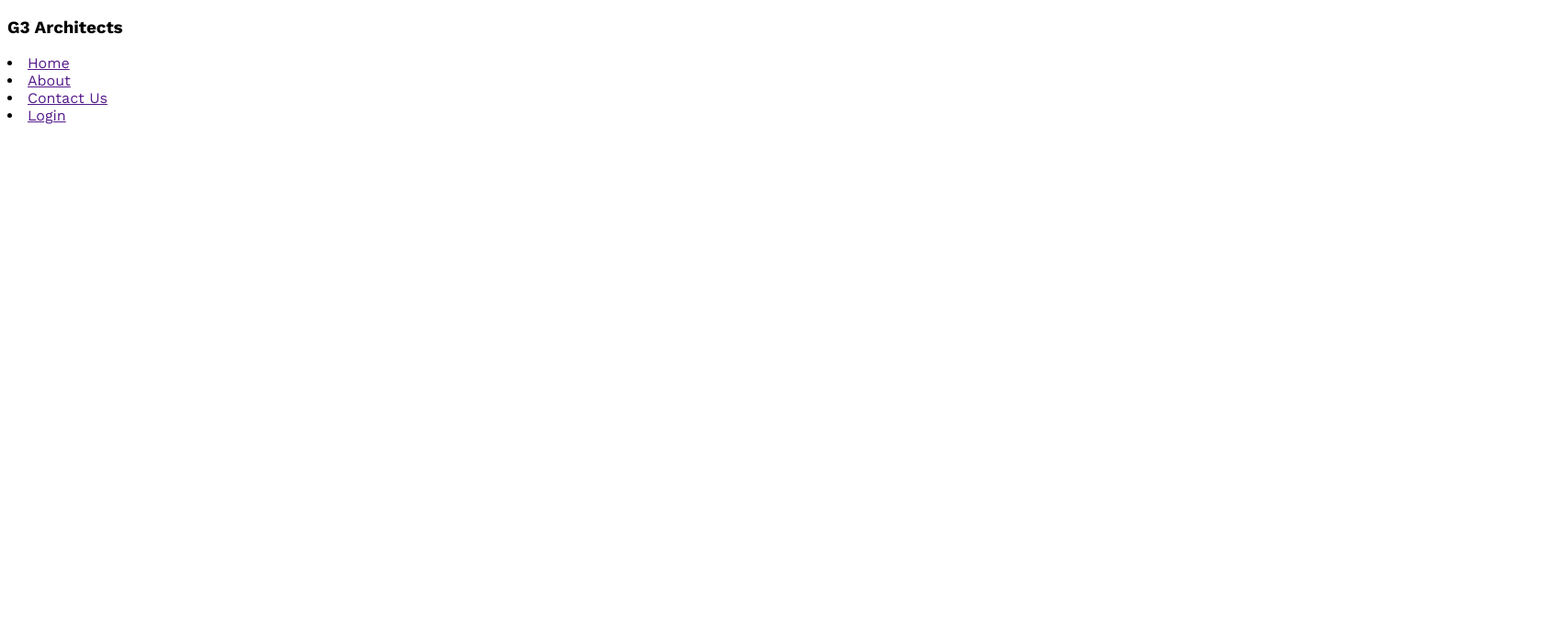
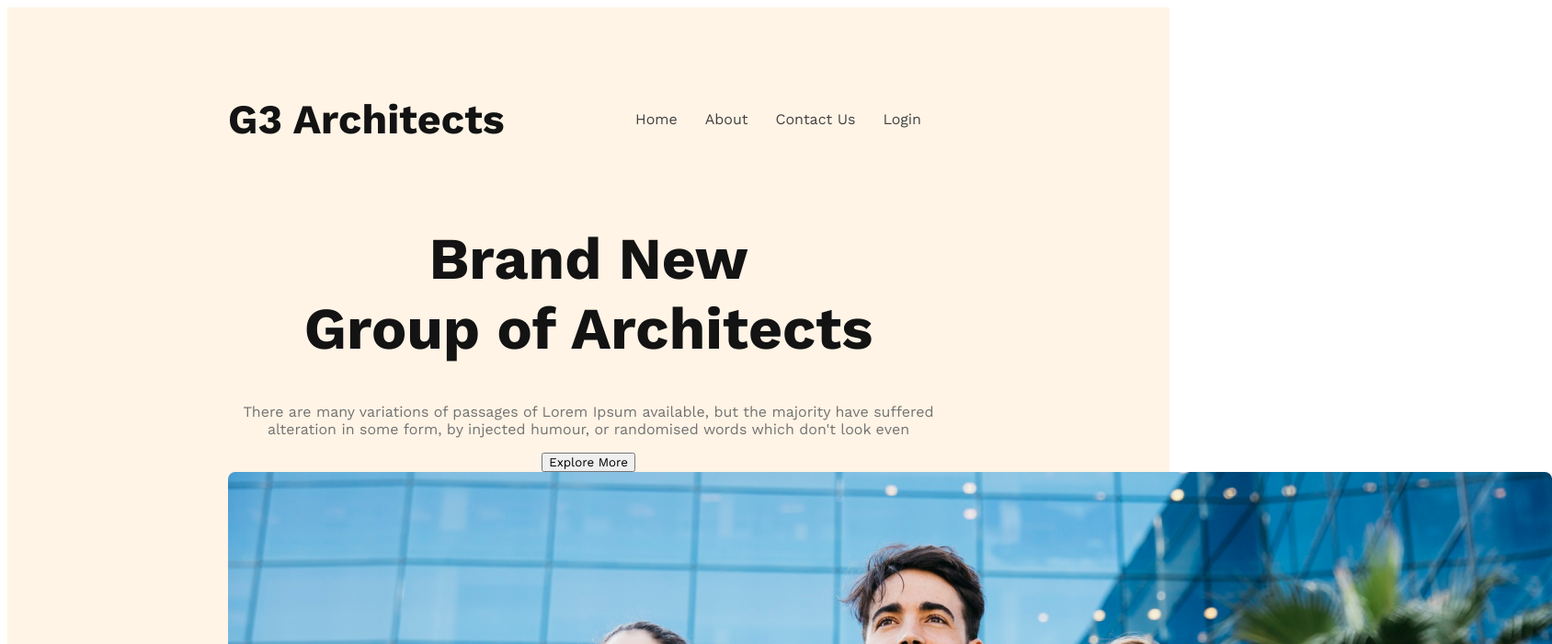
Before and after one commit to mdmasharafilhossain/g3-architects-web-responsive, a plain HTML site: page index.html in a window 1280 px wide. Shown: the top 700 px of the page at 92% size, 1688 px wide, since content can reach past the window. Drawn offline with nearby package versions, Linux system fonts and the light colour scheme.

Commit message:
banner content added

```diff
--- a/index.html
+++ b/index.html
@@ -9,12 +9,26 @@
 <body>
     <header>
 <nav>
-    <h3>G3 Architects</h3>
-    <li><a href="">Home</a></li>
+    <h3 class="nav-title">G3 Architects</h3>
+    <ul>
+        <li><a href="">Home</a></li>
     <li><a href="">About</a></li>
     <li><a href="">Contact Us</a></li>
     <li><a href="">Login</a></li>
+    </ul>
 </nav>
+<div class="banner">
+    <div class="banner-content">
+        <h1 class="banner-title">Brand New<br>
+
+            Group of Architects</h1>
+            <p class="banner-description">
+                There are many variations of passages of Lorem Ipsum available, but the majority have suffered alteration in some form, by injected humour, or randomised words which don't look even
+            </p>
+            <button class="btn">Explore More</button>
+    </div>
+        <img src="images/banner.png" alt="">
+</div>
     </header>
     <main>
 
--- a/syles.css
+++ b/syles.css
@@ -2,4 +2,51 @@
   @import url('https://fonts.googleapis.com/css2?family=Work+Sans:wght@400;700;800&display=swap');
 *{
     font-family: 'Work Sans', sans-serif;
+
 }
+
+/* Header Section */
+header{
+    background: rgba(255, 144, 14, 0.10);
+    padding: 50px 240px;
+}
+nav{
+    display: flex;
+    justify-content: space-between;
+    align-items: center;
+}
+.nav-title{
+    font-size: 2.8rem;
+    font-weight: 700;
+    color: #131313;
+}
+nav > ul {
+    display: flex;
+
+}
+nav li{
+    list-style: none;
+     margin-right:30px;
+    font-weight: 500;
+    font-size: 1rem;
+}
+nav li a{
+    text-decoration: none;
+    color :#424242;
+}
+
+/* Banner styles */
+
+.banner-content{
+    max-width: 800px;
+    text-align: center;
+ margin: 0 auto;
+}
+.banner-title{
+    font-size: 4rem;
+    font-weight: 700;
+    color:#131313;
+}
+.banner-description{
+    color: #727272;
+}
```
